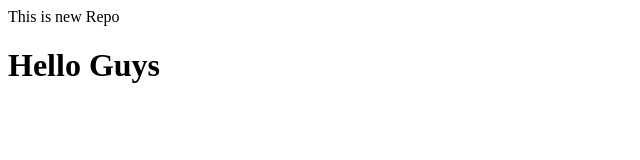
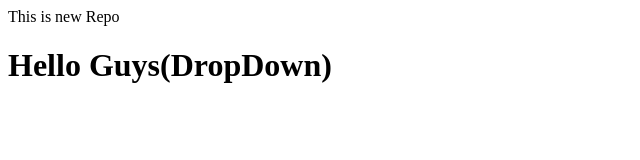
Before and after one commit to swati-e/localrepo, a plain HTML site: page index.html in a window 1280 px wide. Shown: the whole page, without its empty margins (0-640 px from the left). Drawn offline with Linux system fonts and the light colour scheme.

```diff
--- a/index.html
+++ b/index.html
@@ -1,2 +1,2 @@
 <p>This is new Repo</p>
-<h1>Hello Guys</h1>
+<h1>Hello Guys(DropDown)</h1>
```
